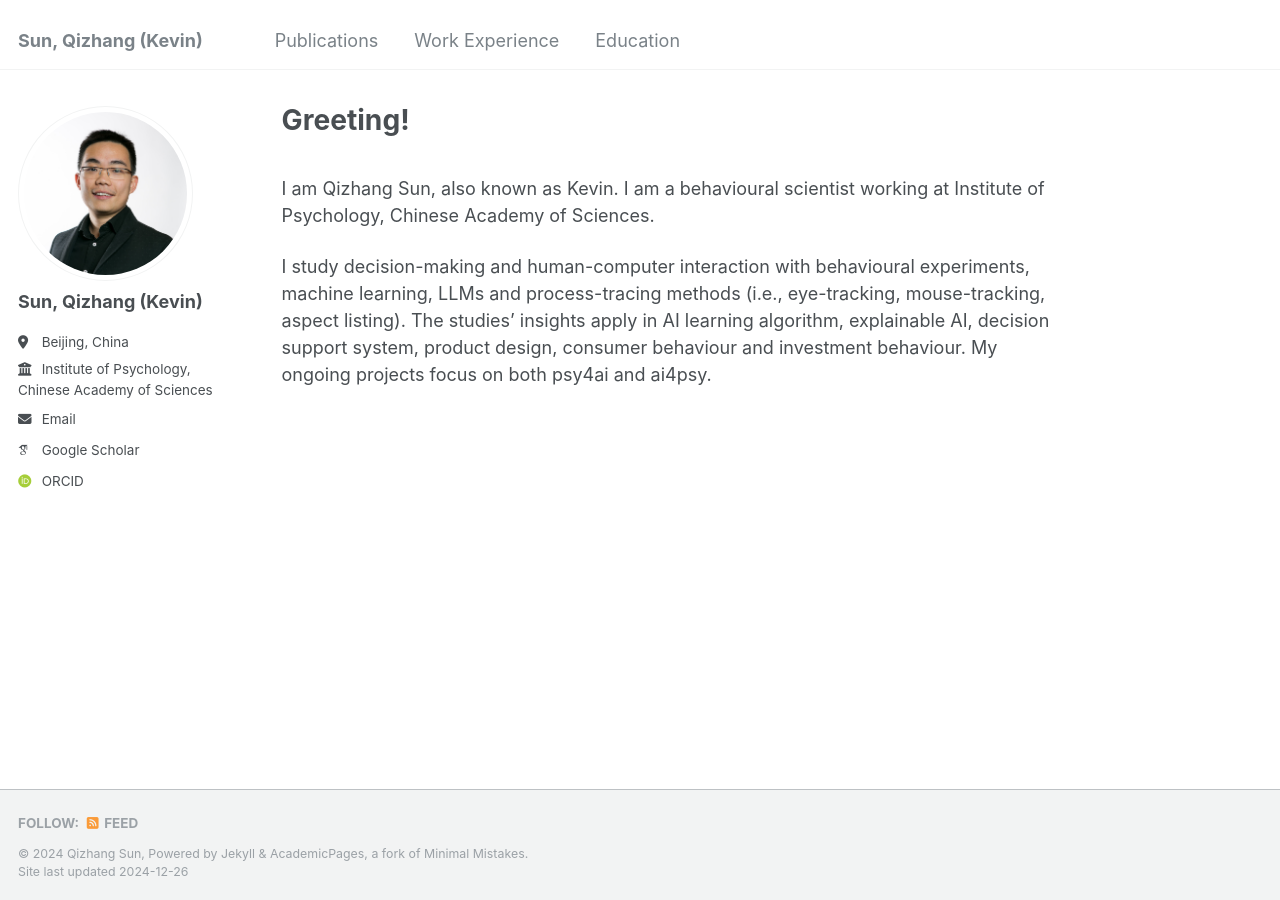
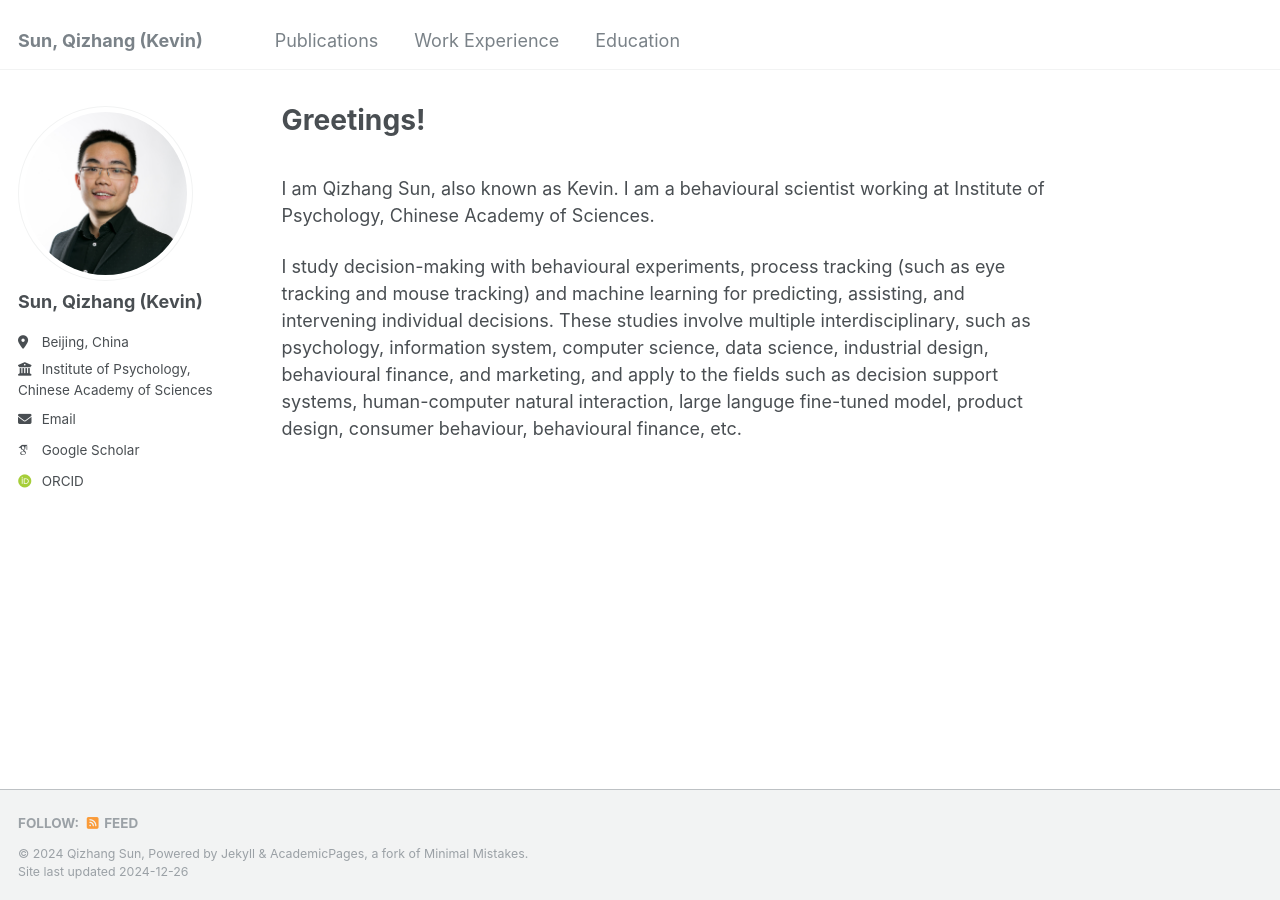
Before and after one commit to KevinSun2811/KevinSun2811.github.io, a Jekyll site: the page built from _pages/about.md, in a window 1280 px wide. Built offline with Jekyll 4.4.1, drawn with Linux system fonts in a browser that asks for light colours; some web fonts are replaced.

Commit message:
Update about.md

```diff
--- a/_pages/about.md
+++ b/_pages/about.md
@@ -1,6 +1,6 @@
 ---
 permalink: /
-title: "Greeting!"
+title: "Greetings!"
 author_profile: true
 redirect_from:
   - /about/
@@ -10,4 +10,4 @@ redirect_from:
 <br/>
 I am Qizhang Sun, also known as Kevin. I am a behavioural scientist working at Institute of Psychology, Chinese Academy of Sciences.
 
-I study decision-making and human-computer interaction with behavioural experiments, machine learning, LLMs and process-tracing methods (i.e., eye-tracking, mouse-tracking, aspect listing). The studies’ insights apply in AI learning algorithm, explainable AI, decision support system, product design, consumer behaviour and investment behaviour. My ongoing projects focus on both psy4ai and ai4psy.
+I study decision-making with behavioural experiments, process tracking (such as eye tracking and mouse tracking) and machine learning for predicting, assisting, and intervening individual decisions. These studies involve multiple interdisciplinary, such as psychology, information system, computer science, data science, industrial design, behavioural finance, and marketing, and apply to the fields such as decision support systems, human-computer natural interaction, large languge fine-tuned model, product design, consumer behaviour, behavioural finance, etc.
```
